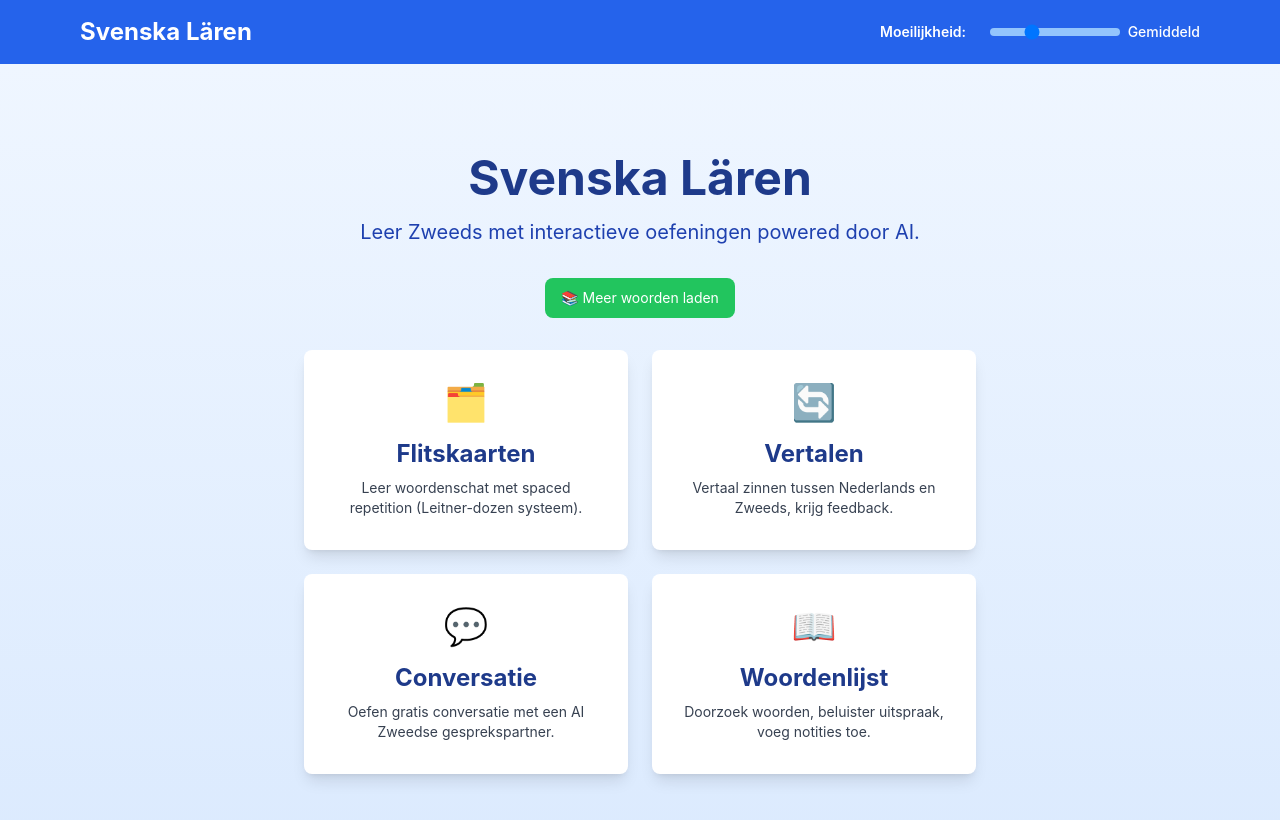
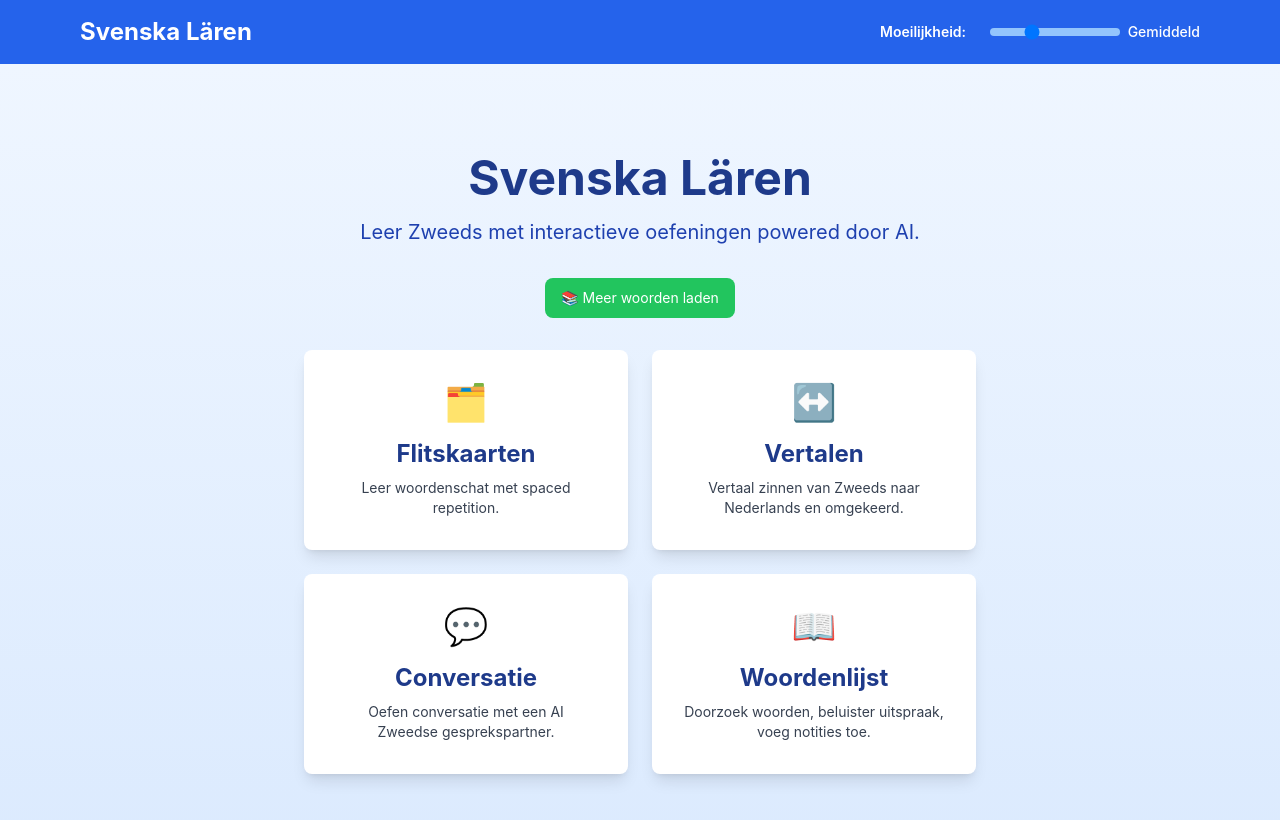
Before and after one commit to akkerman/svenska_laren, a React (Vite) app in the folder frontend/: page / in a window 1280 px wide. Shown: the top 820 px of the page. Built offline with nearby package versions, Linux system fonts and the light colour scheme; no server answers; the HTML template or start-up script is replaced by a standard one.

Commit message:
Change translation icon from 🔄 to ↔️ for better visual clarity

```diff
--- a/frontend/src/pages/Home.tsx
+++ b/frontend/src/pages/Home.tsx
@@ -10,7 +10,9 @@ export function Home() {
     try {
       const res = await fetch("/api/cards/sync/wordlist", { method: "POST" });
       const data = await res.json();
-      setSyncMessage(`✅ ${data.added} woorden toegevoegd! Totaal: ${data.total_words}`);
+      setSyncMessage(
+        `✅ ${data.added} woorden toegevoegd! Totaal: ${data.total_words}`,
+      );
     } catch (error) {
       setSyncMessage("❌ Synchronisatie mislukt");
     }
@@ -45,9 +47,11 @@ export function Home() {
             className="bg-white shadow-lg rounded-lg p-8 hover:shadow-xl transition transform hover:scale-105"
           >
             <div className="text-4xl mb-4">🗂️</div>
-            <h2 className="text-2xl font-bold text-blue-900 mb-2">Flitskaarten</h2>
+            <h2 className="text-2xl font-bold text-blue-900 mb-2">
+              Flitskaarten
+            </h2>
             <p className="text-gray-700 text-sm">
-              Leer woordenschat met spaced repetition (Leitner-dozen systeem).
+              Leer woordenschat met spaced repetition.
             </p>
           </Link>
 
@@ -55,10 +59,10 @@ export function Home() {
             to="/translation"
             className="bg-white shadow-lg rounded-lg p-8 hover:shadow-xl transition transform hover:scale-105"
           >
-            <div className="text-4xl mb-4">🔄</div>
+            <div className="text-4xl mb-4">↔️</div>
             <h2 className="text-2xl font-bold text-blue-900 mb-2">Vertalen</h2>
             <p className="text-gray-700 text-sm">
-              Vertaal zinnen tussen Nederlands en Zweeds, krijg feedback.
+              Vertaal zinnen van Zweeds naar Nederlands en omgekeerd.
             </p>
           </Link>
 
@@ -67,9 +71,11 @@ export function Home() {
             className="bg-white shadow-lg rounded-lg p-8 hover:shadow-xl transition transform hover:scale-105"
           >
             <div className="text-4xl mb-4">💬</div>
-            <h2 className="text-2xl font-bold text-blue-900 mb-2">Conversatie</h2>
+            <h2 className="text-2xl font-bold text-blue-900 mb-2">
+              Conversatie
+            </h2>
             <p className="text-gray-700 text-sm">
-              Oefen gratis conversatie met een AI Zweedse gesprekspartner.
+              Oefen conversatie met een AI Zweedse gesprekspartner.
             </p>
           </Link>
 
@@ -78,7 +84,9 @@ export function Home() {
             className="bg-white shadow-lg rounded-lg p-8 hover:shadow-xl transition transform hover:scale-105"
           >
             <div className="text-4xl mb-4">📖</div>
-            <h2 className="text-2xl font-bold text-blue-900 mb-2">Woordenlijst</h2>
+            <h2 className="text-2xl font-bold text-blue-900 mb-2">
+              Woordenlijst
+            </h2>
             <p className="text-gray-700 text-sm">
               Doorzoek woorden, beluister uitspraak, voeg notities toe.
             </p>
```
